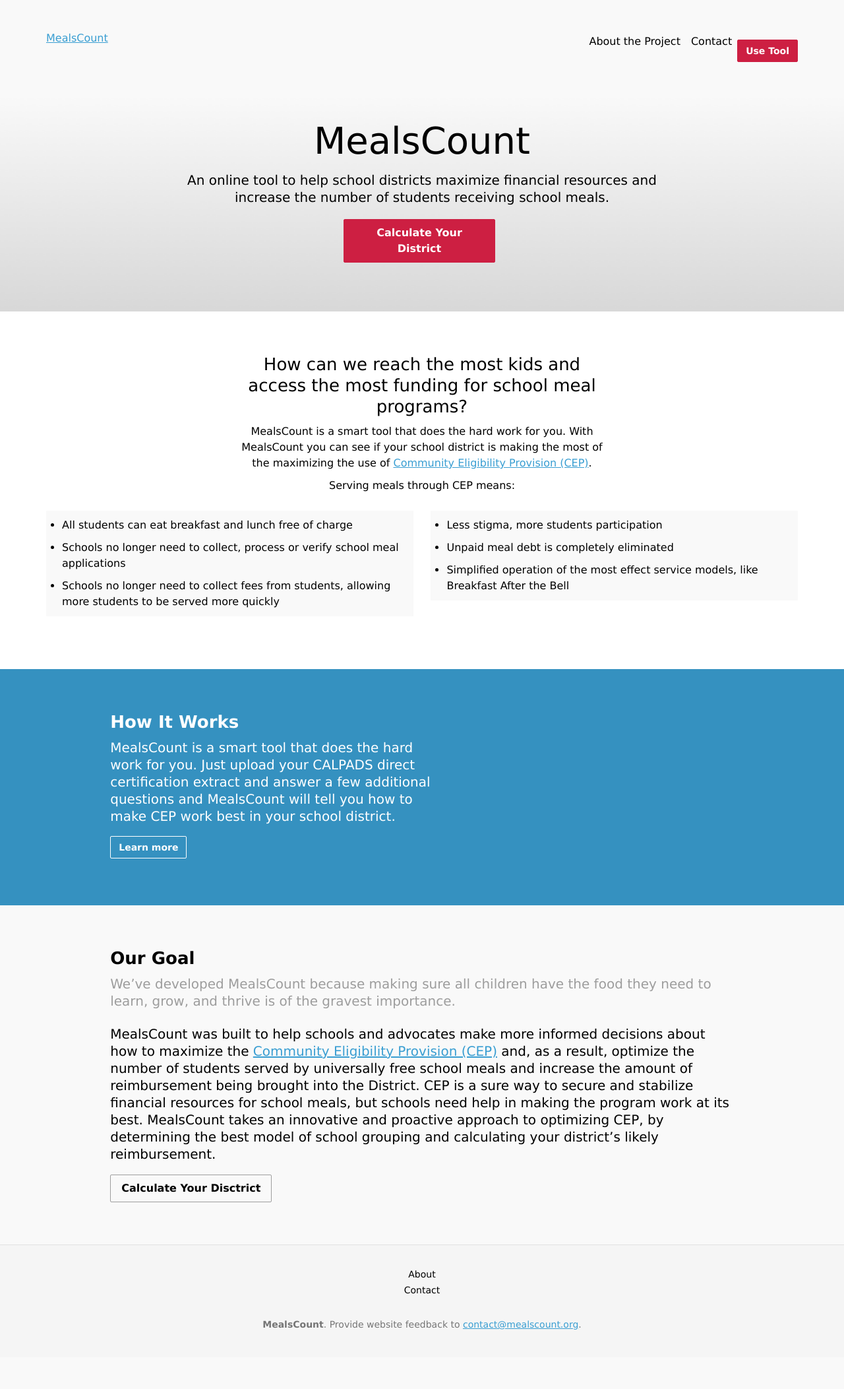
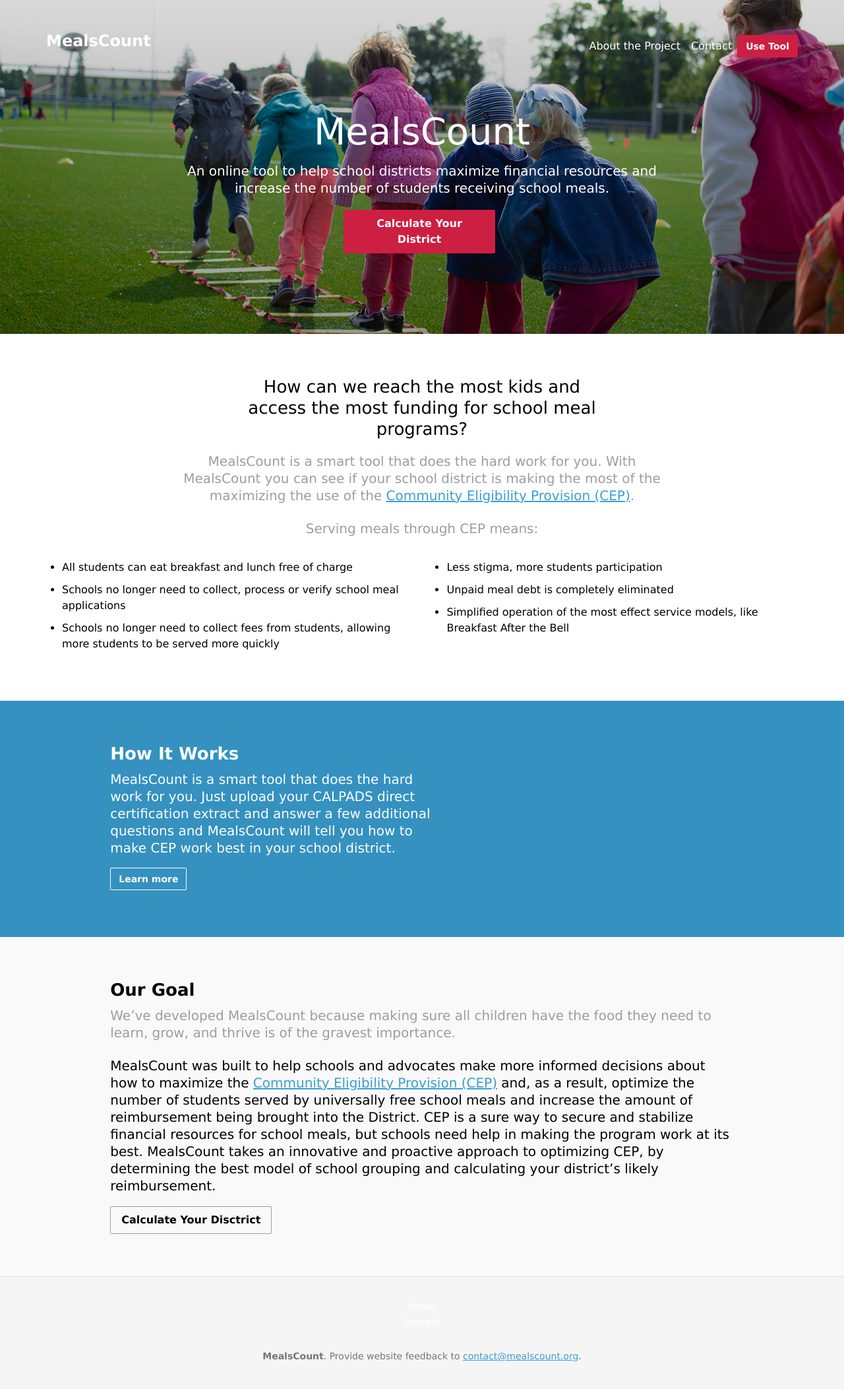
Before and after one commit to opensandiego/mealscount-backend, a Django app: page / in a window 1280 px wide. Shown: the whole page at 66% size. Before the commit the page ends 2015 px from the top, so only its background shows below. Run offline with Django 3.2, Linux system fonts and the light colour scheme; some libraries are stand-ins or nearby versions.

Commit message:
Content cleanup

```diff
--- a/mealscountserver/templates/assets/css/main.css
+++ b/mealscountserver/templates/assets/css/main.css
@@ -1376,6 +1376,9 @@
 .menu-item:hover, a.menu-item:hover {
   text-decoration: underline;
 }
+.template-home .menu-item, .template-home a.menu-item {
+  color: white;
+}
 
 .bar-menu .menu-item {
   float: left;
@@ -1871,6 +1874,16 @@
   margin-top: 0.625rem;
 }
 
+.global-header-logo a, .global-header-logo .card-link {
+  font-size: 24px;
+  text-decoration: none;
+  color: #000;
+  font-weight: 600;
+}
+.template-home .global-header-logo a, .template-home .global-header-logo .card-link {
+  color: white;
+}
+
 .global-header {
   padding: 1em 20px;
 }
@@ -1885,6 +1898,11 @@
   .global-header {
     padding-top: 3rem;
     padding-bottom: 3rem;
+  }
+  .global-header .width-one-half:last-child {
+    display: flex;
+    flex-direction: row-reverse;
+    align-items: center;
   }
 }
 
@@ -1937,6 +1955,8 @@
 .global-header-buttons a.button, .global-header-buttons .button.card-link {
   margin-right: 0;
   margin-left: 0.5rem;
+  margin-top: 0;
+  margin-bottom: 0;
 }
 
 .global-header-navigation {
@@ -2209,10 +2229,12 @@
 }
 
 .template-home .home-hero {
+  position: relative;
   background-color: #eeeeee;
   background-size: cover;
   background-position: bottom;
   overflow: hidden;
+  background: linear-gradient(180deg, rgba(0, 0, 0, 0.15) 0%, rgba(0, 0, 0, 0.4) 99%);
 }
 .template-home .home-hero:after {
   content: ".";
@@ -2221,13 +2243,26 @@
   clear: both;
   visibility: hidden;
 }
+.template-home .home-hero:before {
+  content: "";
+  display: block;
+  z-index: -1;
+  position: absolute;
+  top: 0;
+  left: 0;
+  right: 0;
+  bottom: 0;
+  background-image: url(../images/home-hero.jpg);
+  background-size: cover;
+  background-position: top center;
+}
 @media screen and (min-width: 768px) {
   .template-home .home-hero-header {
     padding-bottom: 0;
   }
 }
 .template-home .home-hero-content {
-  padding: 1rem 20px;
+  padding: 1rem 20px 4rem;
   position: relative;
 }
 @media screen and (min-width: 768px) {
@@ -2243,7 +2278,7 @@
   line-height: 2rem;
   font-weight: 400;
   color: #000;
-  color: black;
+  color: white;
   font-weight: 400;
 }
 @media screen and (min-width: 768px) {
@@ -2253,6 +2288,7 @@
     font-weight: 400;
     color: #000;
     font-weight: 400;
+    color: white;
   }
 }
 @media screen and (min-width: 1201px) {
@@ -2261,11 +2297,13 @@
     line-height: 3.75rem;
     font-weight: 600;
     font-weight: 400;
+    color: white;
   }
 }
 .template-home .home-hero-lead-in {
   text-align: center;
   font-weight: 400;
+  color: white;
 }
 @media screen and (min-width: 768px) {
   .template-home .home-hero-lead-in {
@@ -2274,6 +2312,7 @@
     font-weight: 600;
     color: #000;
     font-weight: 400;
+    color: white;
   }
 }
 .template-home .home-hero-image {
@@ -2524,4 +2563,4 @@
   border-bottom: 0;
 }
 
-/*# sourceMappingURL=file:///Users/MMT/websites/mealscount/assets/css/main.css.map */
+/*# sourceMappingURL=file:///Users/MMT/websites/mealscount-backend/mealscountserver/templates/assets/css/main.css.map */
--- a/mealscountserver/templates/calculate.html
+++ b/mealscountserver/templates/calculate.html
@@ -65,7 +65,7 @@
           <div class="width-one-whole">
             <!-- Molecule: Breadcrumbs -->
             <nav class="breadcrumbs" role="navigation">
-              <span class="breadcrumbs-item"><a href="#">MealsCount</a></span>
+              <span class="breadcrumbs-item"><a href="index.html">MealsCount</a></span>
               <span class="breadcrumbs-item">Upload District Data</span>
             </nav>
             <h1 class="title-text">Calculate Your District Qualification</h1>
--- a/mealscountserver/templates/index.html
+++ b/mealscountserver/templates/index.html
@@ -29,7 +29,7 @@
       <p class="alert-text">20,000 people ♥︎ our newsletter. We think you will too. <span class="alert-link">Sign up today.</span></p>
     </a>
   </div> -->
-  <section class="home-hero" style="background-image:url('assets/images/hero-bg.png')">
+  <section class="home-hero">
     <header class="global-header home-hero-header" role="banner">
       <div class="grid-box">
         <div class="width-one-half">
@@ -81,30 +81,28 @@
   <div class="page-content">
     <main role="main">
       <!-- Actions slab -->
-      <div class="center-align-slab slab">
+      <div class="slab">
         <div class="grid-box">
-          <div class="width-one-half shift-one-fourth">
+          <div class="width-one-half shift-one-fourth center-align-slab">
             <h3>How can we reach the most kids and access the most funding for school meal programs?</h3>
-            <p>MealsCount is a smart tool that does the hard work for you. With MealsCount you can see if your school district is making the most of the maximizing the use of <a href="about.html" title="Community Eligibility Provision">Community Eligibility Provision (CEP)</a>.</p>
-            <p>Serving meals through CEP means:</p>
+          </div>
+          <div class="width-two-thirds shift-one-sixth center-align-slab">
+            <p class="lead-in-text">MealsCount is a smart tool that does the hard work for you. With MealsCount you can see if your school district is making the most of the maximizing the use of the <a href="about.html" title="Community Eligibility Provision">Community Eligibility Provision (CEP)</a>.</p>
+            <p class="lead-in-text">Serving meals through CEP means:</p>
           </div>
           <div class="width-one-half grid-item">
-            <a href="#" class="card link-card">
             <ul>
               <li>All students can eat breakfast and lunch free of charge</li>
               <li>Schools no longer need to collect, process or verify school meal applications</li>
               <li>Schools no longer  need to collect fees from students, allowing more students to be served more quickly</li>
             </ul>
-            </a>
           </div>
           <div class="width-one-half grid-item">
-            <a href="#" class="card link-card">
             <ul>
               <li>Less stigma, more students participation</li>
               <li>Unpaid meal debt is completely eliminated</li>
               <li>Simplified operation of the most effect service models, like Breakfast After the Bell</li>
             </ul>
-            </a>
           </div>
         </div><!-- end .grid-box -->
       </div><!-- end .slab -->
--- a/mealscountserver/templates/src/sass/molecules/_menu.scss
+++ b/mealscountserver/templates/src/sass/molecules/_menu.scss
@@ -20,6 +20,10 @@
   }
   &:hover {
     text-decoration: underline;
+  }
+
+  .template-home & {
+    color: white;
   }
 }
 
--- a/mealscountserver/templates/src/sass/organisms/_global-header.scss
+++ b/mealscountserver/templates/src/sass/organisms/_global-header.scss
@@ -1,3 +1,18 @@
+.global-header-logo {
+  a {
+    font-size: 24px;
+    text-decoration: none;
+    color: $color-black;
+    font-weight: 600;
+  }
+
+  .template-home & {
+    a {
+      color:white;
+    }
+
+  }
+}
 .global-header {
   @include clearfix();
 
@@ -5,6 +20,12 @@
   @include media($tablet-up) {
     padding-top: 3rem;
     padding-bottom: 3rem;
+
+    .width-one-half:last-child {
+      display: flex;
+      flex-direction: row-reverse;
+      align-items: center;
+    }
   }
   // .menu-item:not(.js-menu-button) {
   //   display: none;
@@ -75,6 +96,8 @@
 .global-header-buttons a.button {
   margin-right: 0;
   margin-left: .5rem;
+  margin-top: 0;
+  margin-bottom: 0;
 }
 
 .global-header-navigation {
--- a/mealscountserver/templates/src/sass/templates/_home.scss
+++ b/mealscountserver/templates/src/sass/templates/_home.scss
@@ -1,11 +1,26 @@
 .template-home {
   .home-hero {
     @include clearfix;
+    position: relative;
     background-color: $color-grey-200;
-
     background-size: cover;
     background-position: bottom;
     overflow: hidden;
+    background: linear-gradient(180deg, rgba(0, 0, 0, 0.15) 0%, rgba(0, 0, 0, 0.4) 99%);
+
+    &:before {
+      content: '';
+      display: block;
+      z-index: -1;
+      position: absolute;
+      top: 0;
+      left: 0;
+      right: 0;
+      bottom: 0;
+      background-image: url(../images/home-hero.jpg);
+      background-size: cover;
+      background-position: top center;
+    }
   }
 
   .home-hero-header {
@@ -15,7 +30,7 @@
   }
 
   .home-hero-content {
-    padding: 1rem $site-margins;
+    padding: 1rem $site-margins 4rem;
     position: relative;
   }
   .home-hero-content .grid-box {
@@ -28,23 +43,27 @@
   .home-hero-title {
     text-align: center;
       @include h3;
-      color: black;
+      color: white;
       font-weight: 400;
     @include media($tablet-up) {
       @include h2;
       font-weight: 400;
+      color: white;
     }
     @include media($widescreen-up) {
       @include title;
       font-weight: 400;
+      color: white;
     }
   }
   .home-hero-lead-in {
     text-align: center;
     font-weight: 400;
+    color: white;
     @include media($tablet-up) {
       @include h4;
       font-weight: 400;
+      color: white;
     }
   }
 
```
Also changed, not shown: mealscountserver/templates/about.html (+34 -28 lines), mealscountserver/templates/contact.html (+19 -13 lines), mealscountserver/templates/assets/images/cfpalogo.png (added), mealscountserver/templates/assets/images/home-hero.jpg, 1 other file. Lines whose indentation alone changed are shown as unchanged.
